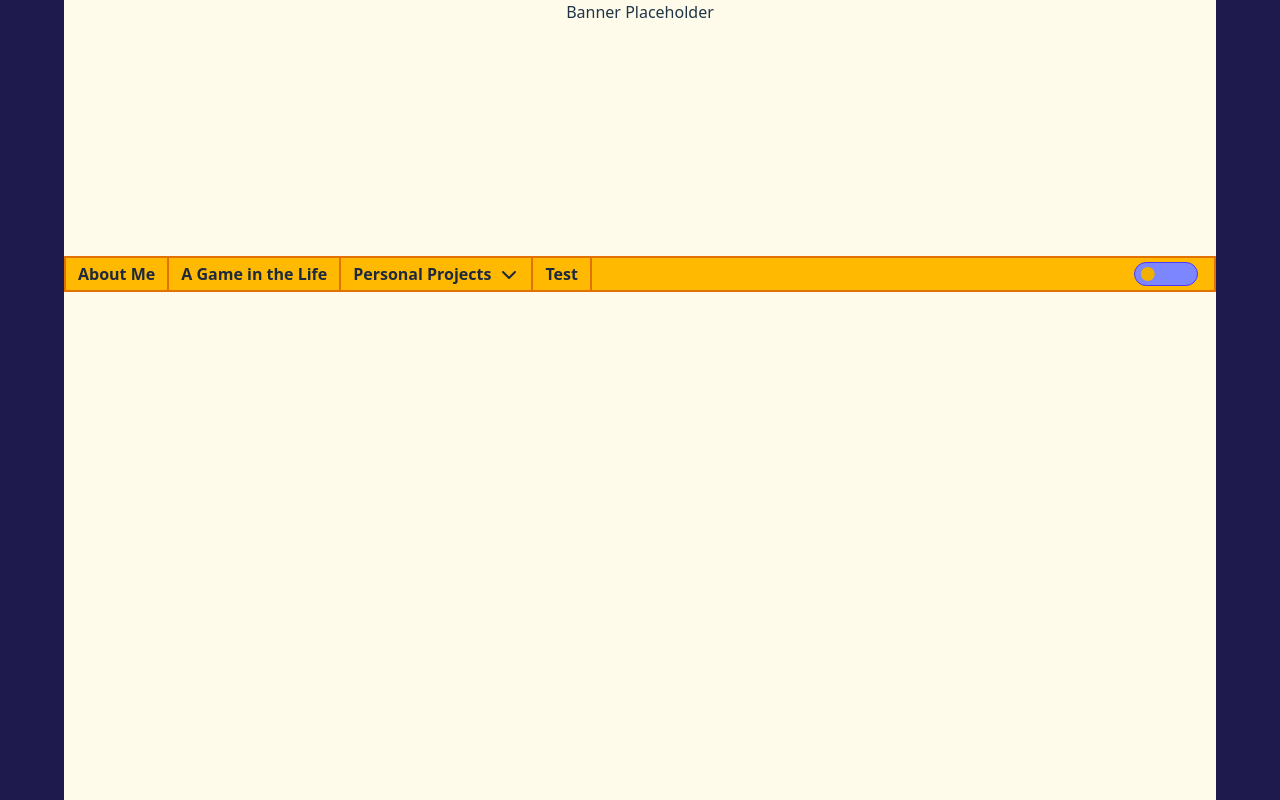
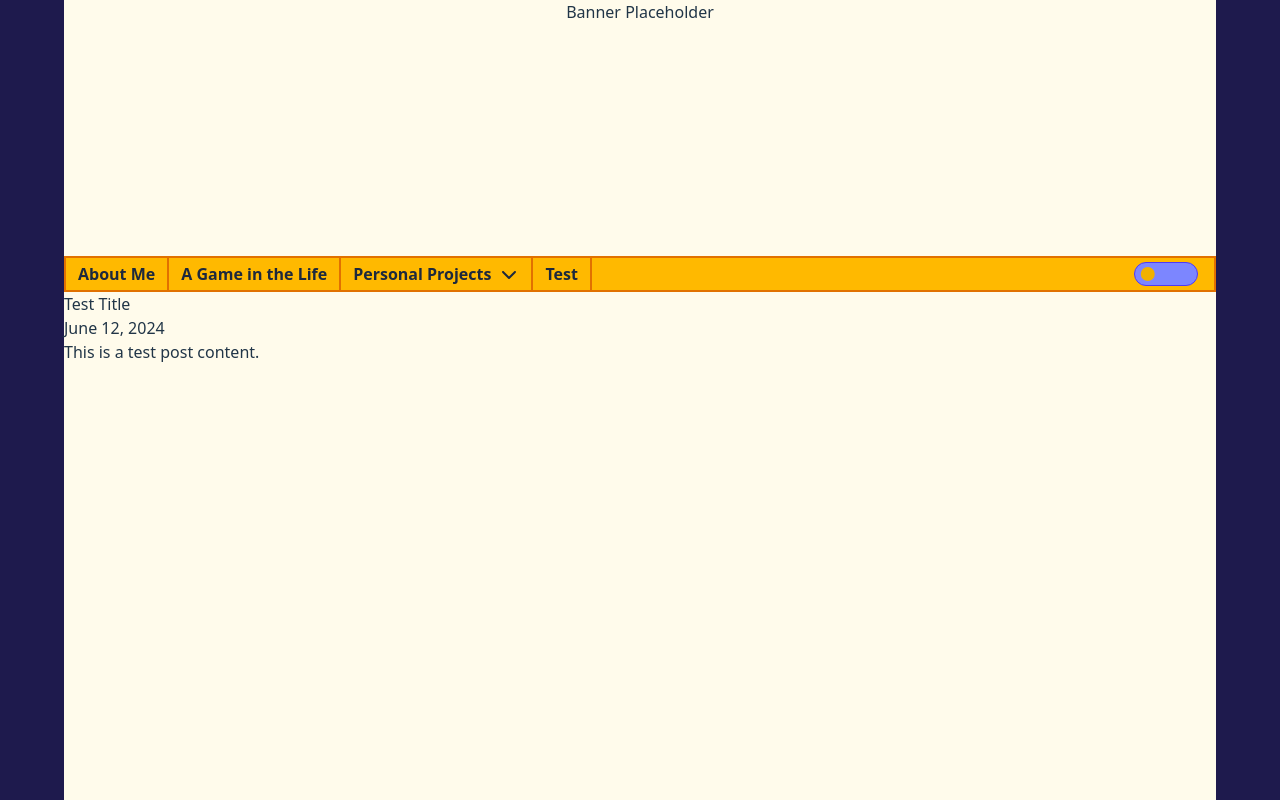
Before and after one commit to SomeSayKosm/Portfolio, a React (Vite) app: page / in a window 1280 px wide. Shown: the top 800 px of the page. Built offline with nearby package versions, Linux system fonts and the light colour scheme.

Commit message:
Setup initial boilerplating for PostCard component

```diff
--- a/src/App.tsx
+++ b/src/App.tsx
@@ -6,6 +6,7 @@ import { far } from '@fortawesome/free-regular-svg-icons'
 import { fab } from '@fortawesome/free-brands-svg-icons'
 
 import NavBar from './NavBar'
+import PostCard from './PostCard';
 
 library.add(fas, far, fab)
 
@@ -37,6 +38,12 @@ function App() {
             darkModeEnabled={darkModeEnabled}
             setDarkModeEnabled={setDarkModeEnabled}
             />
+          <PostCard
+            darkModeEnabled={darkModeEnabled}
+            title={"Test Title"}
+            date={"June 12, 2024"}
+            content={"This is a test post content."}
+            />
         </div>
       </div>
     </>
--- /dev/null
+++ b/src/PostCard.tsx
@@ -0,0 +1,19 @@
+type Props = {
+    darkModeEnabled: boolean,
+    title: string,
+    content: string,
+    date: string,
+}
+
+const PostCard = ({darkModeEnabled, title, content, date}: Props) => {
+
+    return (
+        <div>
+            <div>{title}</div>
+            <div>{date}</div>
+            <div>{content}</div>
+        </div>
+    );
+}
+
+export default PostCard;
```
